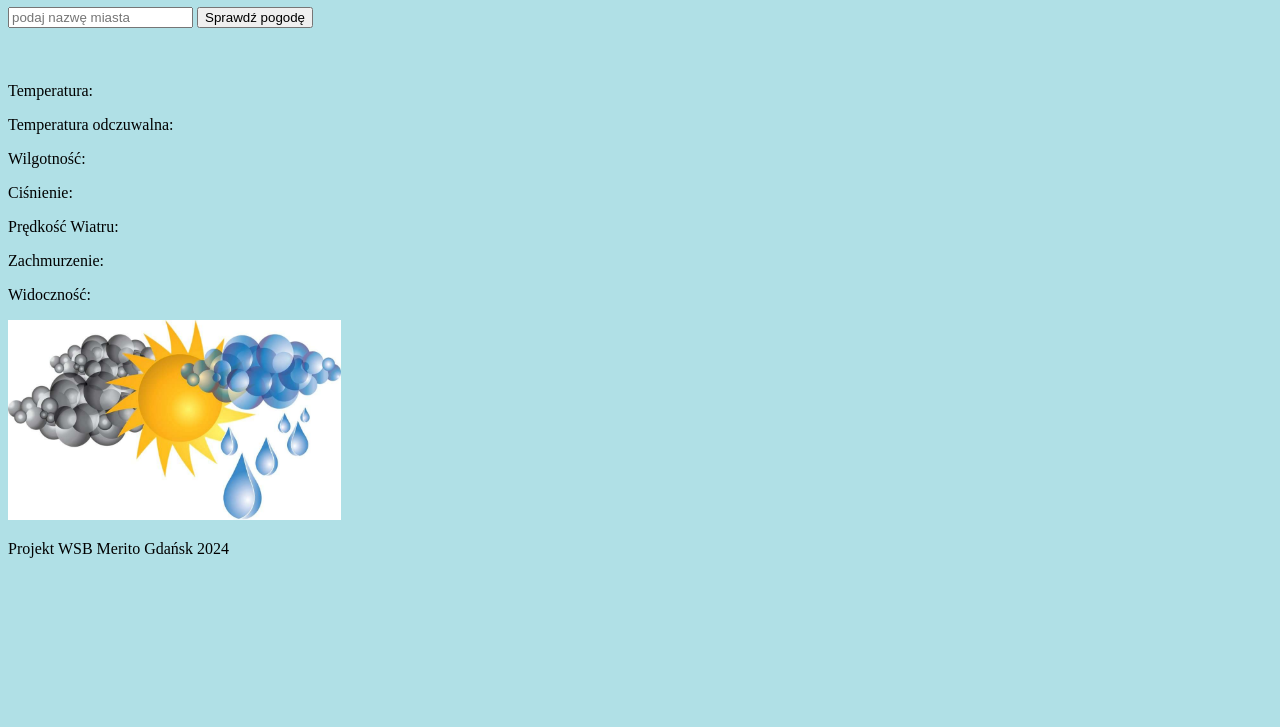
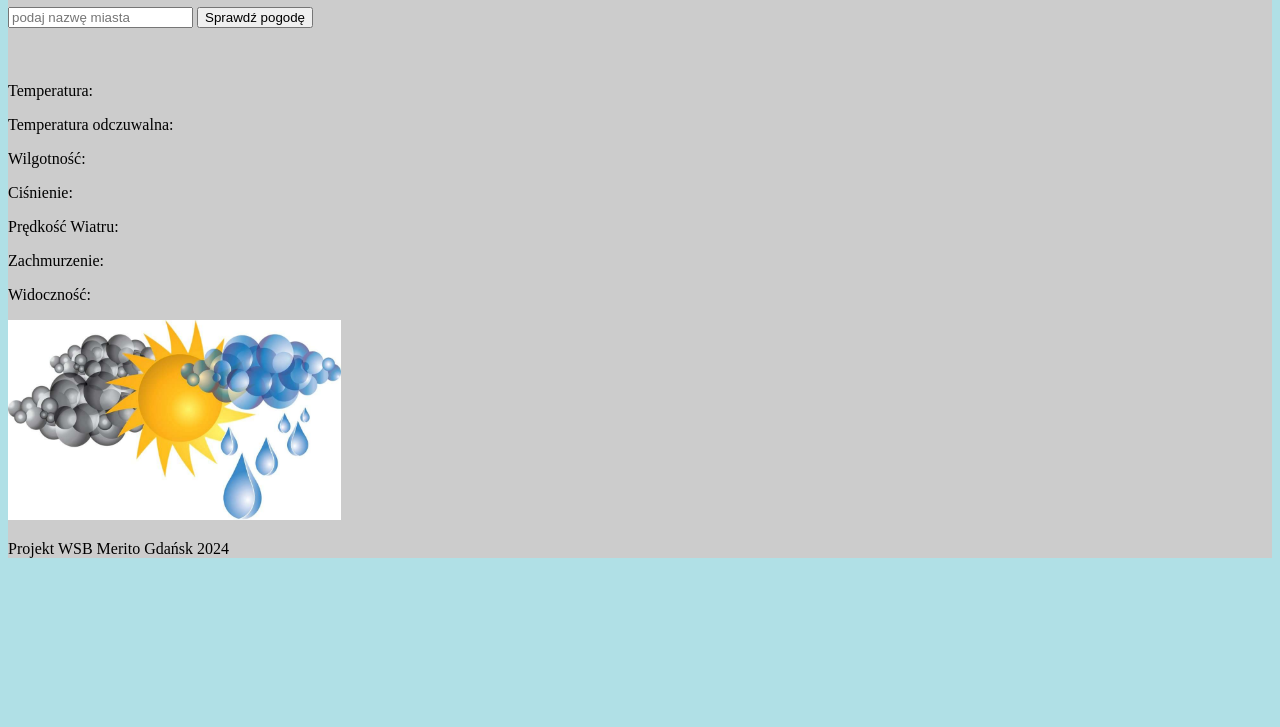
Before and after one commit to dzemor88/PWM, a plain HTML site: page index.html in a window 1280 px wide. Shown: the part 73-800 px from the top of the page. Drawn offline with nearby package versions, Linux system fonts and the light colour scheme.

Commit message:
Add files via upload

```diff
--- a/index.html
+++ b/index.html
@@ -13,6 +13,7 @@
 </head>
 
 <body style="background-color:powderblue;">
+    <div class="fullWidth">
         <header>
             <h1>Aplikacja Pogodwa</h1>
         </header>
@@ -49,6 +50,7 @@
         <script src="https://cdn.jsdelivr.net/npm/axios@1.6.7/dist/axios.min.js"></script>
         <script src="./main.js"></script>
         <script src="./sw.js"></script>
+    </div>
 </body>
 
 </html>
--- a/style.css
+++ b/style.css
@@ -1,3 +1,8 @@
 p.error {
     color: tomato;
 }
+div.fullWidth {
+    width:100%;
+    height:100%;
+    background-color:#CCC;
+}
```
Lines whose indentation alone changed are shown as unchanged.
